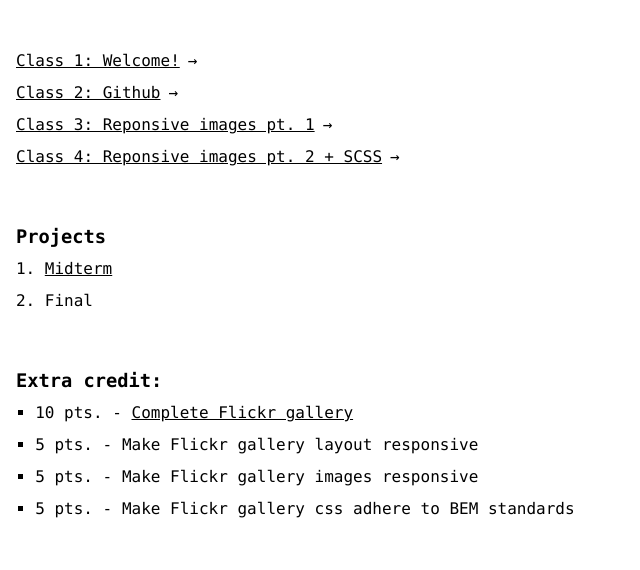
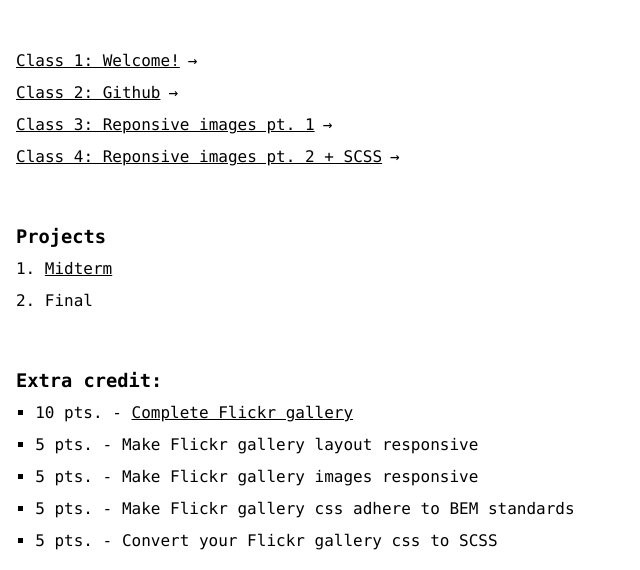
Before and after one commit to mtzeka/ewt-fa-2016, a plain HTML site: page index.html in a window 1280 px wide. Shown: the part 179-749 px from the top of the page, without its empty margins (0-640 px from the left). Drawn offline with Linux system fonts and the light colour scheme.

Commit message:
Add extra credit opportunity

```diff
--- a/index.html
+++ b/index.html
@@ -45,6 +45,7 @@
           <li>5 pts. - Make Flickr gallery layout responsive</li>
           <li>5 pts. - Make Flickr gallery images responsive</li>
           <li>5 pts. - Make Flickr gallery css adhere to BEM standards</li>
+          <li>5 pts. - Convert your Flickr gallery css to SCSS</li>
         </ul>
       </section>
       <section class="mt-3">
```
